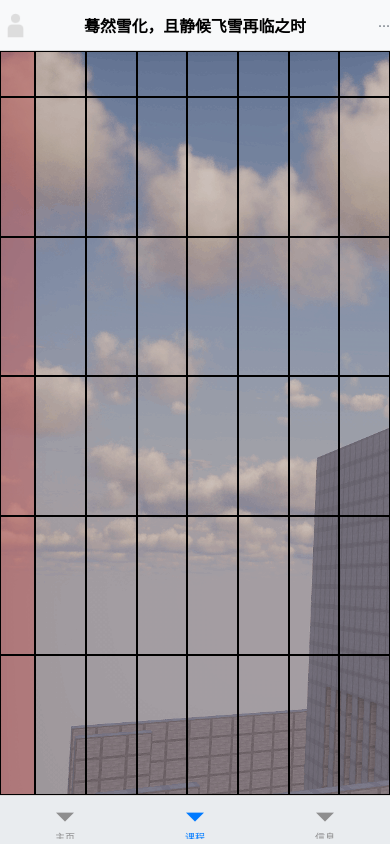
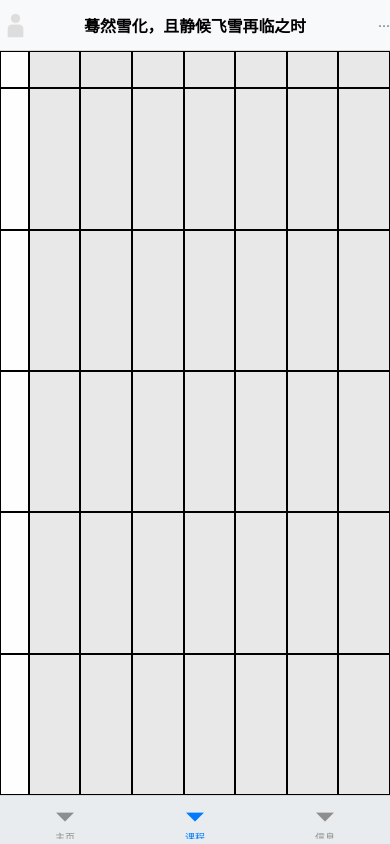
Before and after one commit to Desxiaofeng/mySDUrn, a React Native app: screen /Curriculum in a window 390 px wide. Built offline with nearby package versions, Linux system fonts and the light colour scheme.

Commit message:
add little change

```diff
--- a/src/component/mainTab/curriculum.tsx
+++ b/src/component/mainTab/curriculum.tsx
@@ -8,17 +8,17 @@ export const styles = StyleSheet.create({
         flexDirection: 'row',
     },
     leftColumn: {
-        backgroundColor: 'rgba(184, 107, 107, 0.7)',
-        flex: 1,
+        backgroundColor: 'rgba(255, 255, 255, 0.92)',
+        flex: 0.8,
         flexDirection: 'column',
     },
     rightColumn: {
-        backgroundColor: 'rgba(164, 139, 139, 0.27)',
+        backgroundColor: 'rgba(118, 116, 116, 0.07)',
         flex: 10,
         flexDirection: 'column',
     },
     rightUp: {
-        flex: 1,
+        flex: 0.8,
         flexDirection: 'row',
     },
     rightDown:{
--- a/src/screen/mainTabScreen/CurriculumScreen.tsx
+++ b/src/screen/mainTabScreen/CurriculumScreen.tsx
@@ -1,35 +1,21 @@
-import React, { useEffect, useRef } from 'react';
+import React from 'react';
 import { ImageBackground, ScrollView, View, Dimensions } from 'react-native';
-import Curriculum from '../../component/mainTab/curriculum';
+import Curriculum from '../../component/mainTab/Curriculum';
 
 const { width } = Dimensions.get('window');
 
-interface ScheduleScreenProps {
-  initialPage?: number;
-}
-
-export default function ScheduleScreen({ initialPage = 0 }: ScheduleScreenProps): React.JSX.Element {
-  const scrollViewRef = useRef<ScrollView>(null);
-
-  useEffect(() => {
-    if (scrollViewRef.current && initialPage >= 0) {
-      scrollViewRef.current.scrollTo({ x: initialPage * width, animated: true });
-    }
-  }, [initialPage, width]);
-
-  const curriculumItems = [1, 2, 3].map((item, index) => (
-    <View key={index} style={{ width, height: '100%' }}>
+export default function ScheduleScreen(): React.JSX.Element {
+    const curriculumItems = [1, 2, 3].map((item) => (
+        <View key={item} style={{ width, height: '100%' }}>
             <Curriculum />
         </View>
     ));
 
     return (
-    <ImageBackground
-        source={require('../../assets/qwq.png')}
+        <View
             style={{ flex: 1 }}
         >
             <ScrollView
-          ref={scrollViewRef}
                 horizontal={true}
                 snapToInterval={width}
                 decelerationRate="fast"
@@ -38,6 +24,6 @@ export default function ScheduleScreen({ initialPage = 0 }: ScheduleScreenProps)
             >
                 {curriculumItems}
             </ScrollView>
-    </ImageBackground>
+        </View>
     );
 }
```
Lines whose indentation alone changed are shown as unchanged.
